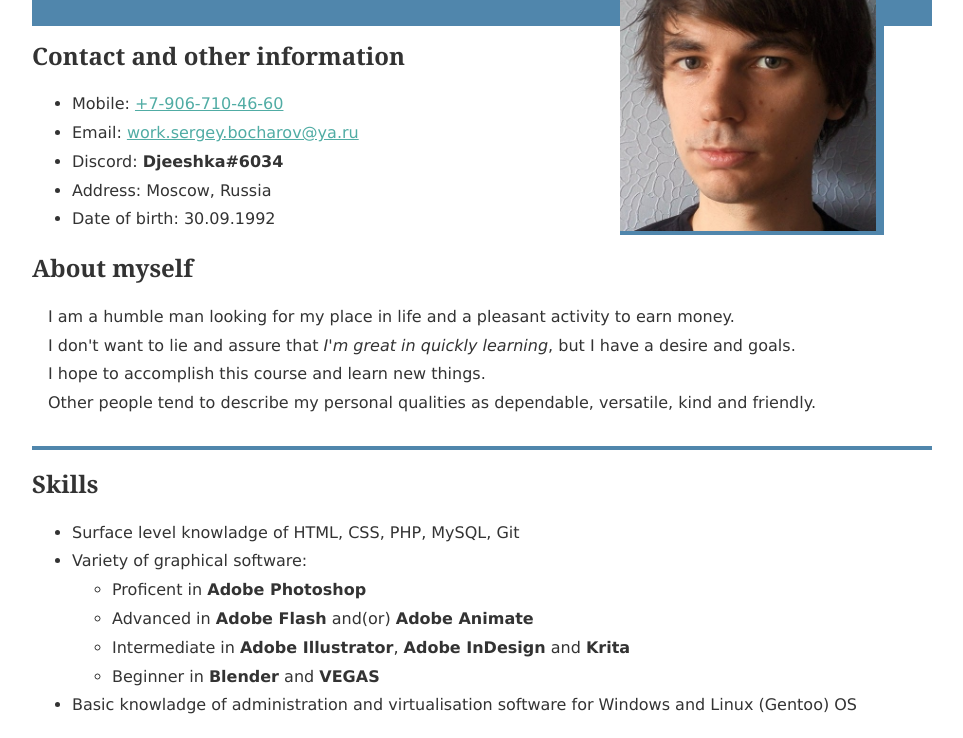
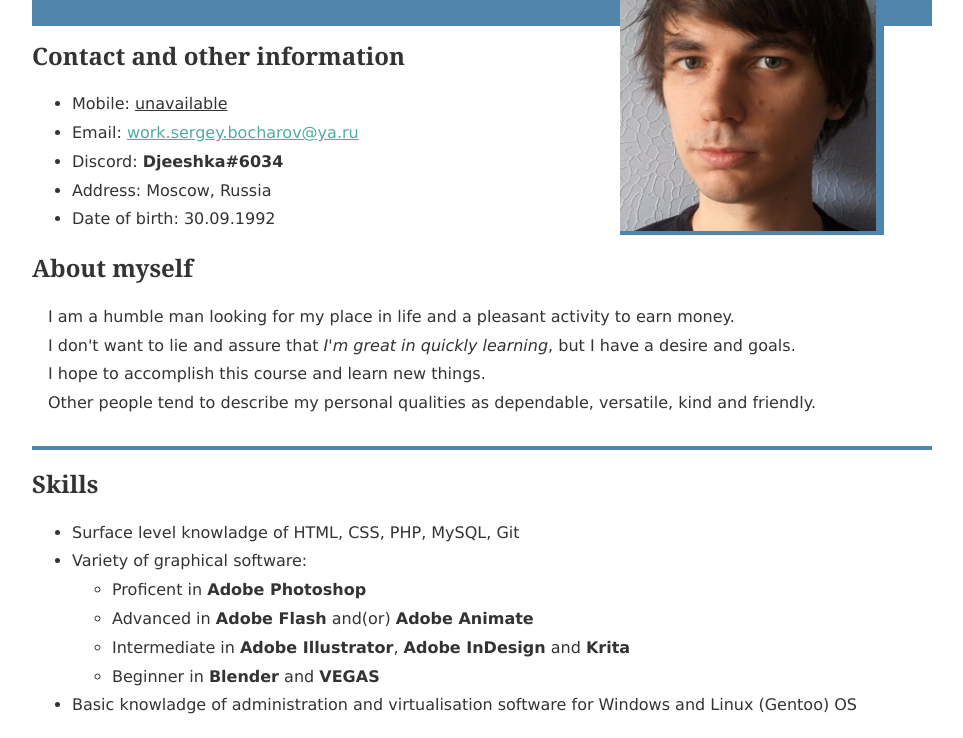
Before and after one commit to SergeyBocharov-test/rsschool-cv, a plain HTML site: page index.html in a window 1280 px wide. Shown: the part 62-800 px from the top of the page, without its empty margins (158-1121 px from the left). Drawn offline with Linux system fonts and the light colour scheme.

Commit message:
Update index.html

```diff
--- a/index.html
+++ b/index.html
@@ -19,7 +19,7 @@
 			<section>
 				<h2 tabindex="2">Contact and other information</h2>
 				<ul>
-					<li>Mobile: <a href="tel:+79067104660">+7-906-710-46-60</a></li>
+					<li>Mobile: <u>unavailable</u></li>
 					<li>Email: <a href="email:work.sergey.bocharov@ya.ru">work.sergey.bocharov@ya.ru</a></li>
 					<li>Discord: <b>Djeeshka#6034</b></li>
 					<li>Address: Moscow, Russia</li>
```
